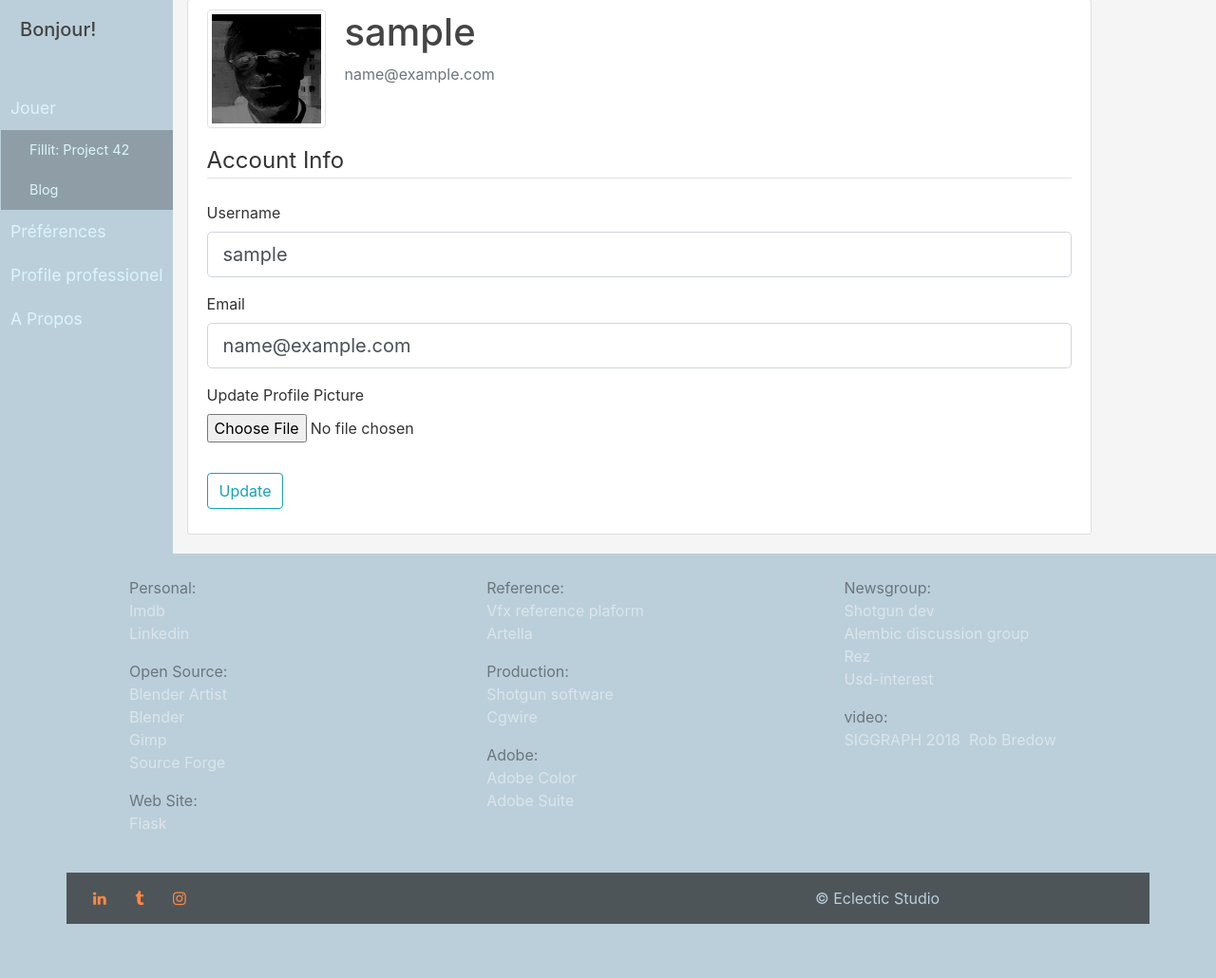
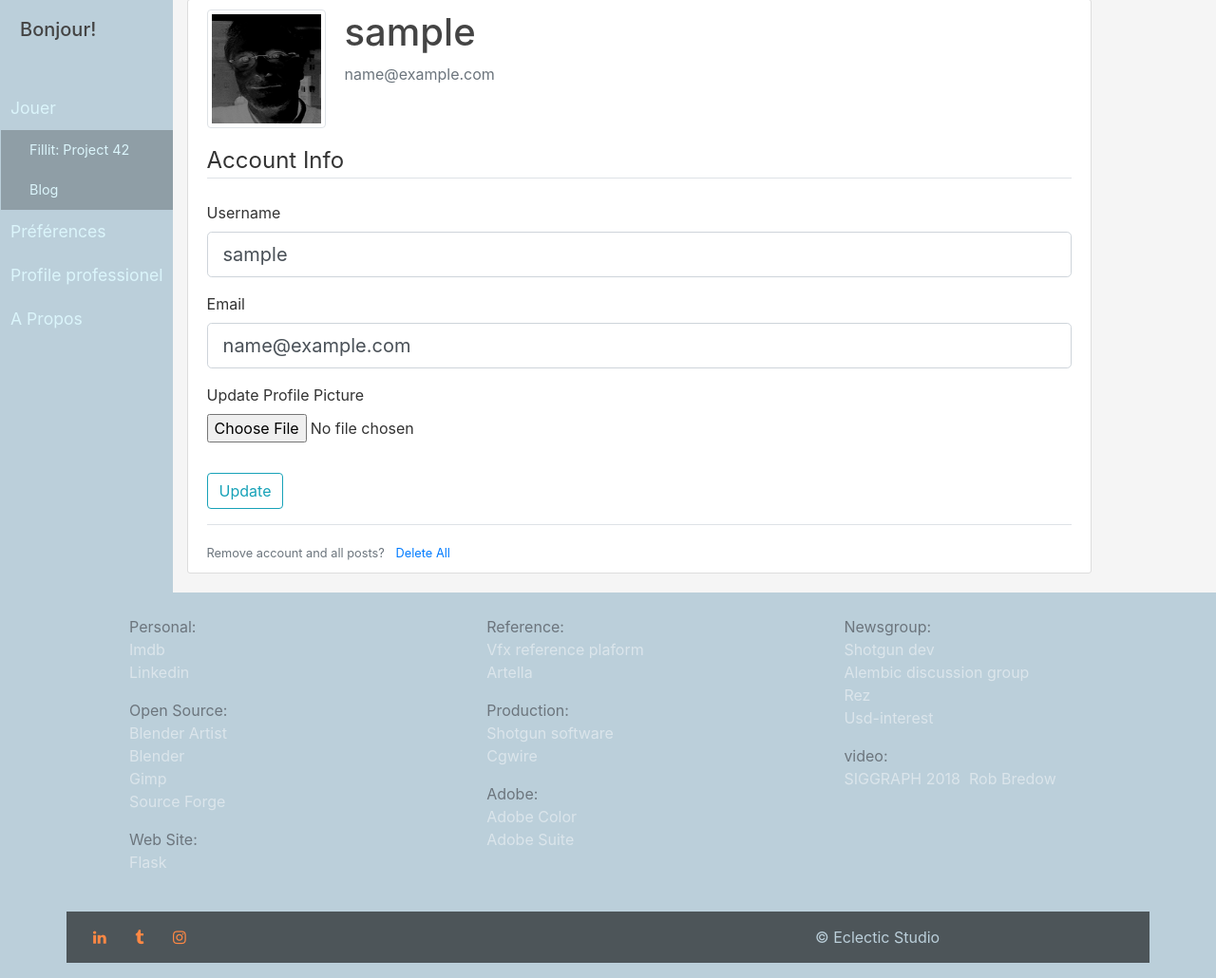
Before and after one commit to erictexier/tetriminos, a Flask app: page /account in a window 1280 px wide. Shown: the part 81-1111 px from the top of the page at 95% size. Before the commit the page ends 1054 px from the top, so only its background shows below. Run offline with Flask 2, Linux system fonts and the light colour scheme; the visitor is signed in with stand-in values (Sample User, id 1); data comes from the database, SQL or seed files in the repository; some libraries are stand-ins or nearby versions.

Commit message:
add remove all when users unsubscribe

```diff
--- a/erictexier.online/base_site/google_api/google_auth.py
+++ b/erictexier.online/base_site/google_api/google_auth.py
@@ -42,6 +42,7 @@ def get_user_info():
     return oauth2_client.userinfo().get().execute()
 
 def get_client(client_id):
+    """ should maybe become a singleton  with """
     if client_id in ['', None]:
         return None
     return WebApplicationClient(client_id)
--- a/erictexier.online/base_site/templates/users/account.html
+++ b/erictexier.online/base_site/templates/users/account.html
@@ -55,6 +55,10 @@
             {{ form.submit(class="btn btn-outline-info") }}
         </div>
     </form>
-
+    <div class="border-top pt-3">
+        <small class="text-muted">
+            Remove account and all posts? <a class="ml-2" href="{{ url_for('users.unsubscribe') }}"> Delete All</a>
+        </small>
+    </div>
   </div>
 {% endblock content %}
--- a/erictexier.online/base_site/users/routes.py
+++ b/erictexier.online/base_site/users/routes.py
@@ -111,3 +111,18 @@ def reset_token():
         return flask.redirect(flask.url_for('users.login'))
 
     return flask.render_template('users/reset_token.html', title='Reset Password', form = form)
+
+
+@users.route("/unsubcribe")
+@flask_login.login_required
+def unsubscribe():
+    if flask_login.current_user.is_authenticated:
+        # delete all the post
+        print(flask_login.current_user)
+        posts = Post.query.filter_by(author=flask_login.current_user).all()
+        for p in posts:
+            db.session.delete(p)
+        db.session.delete(flask_login.current_user)
+        db.session.commit()
+        flask_login.logout_user()
+    return flask.redirect(flask.url_for('main.home'))
```
Also changed, not shown: erictexier.online/base_site/google_api/routes.py (+5 -2 lines), 1 other file.
